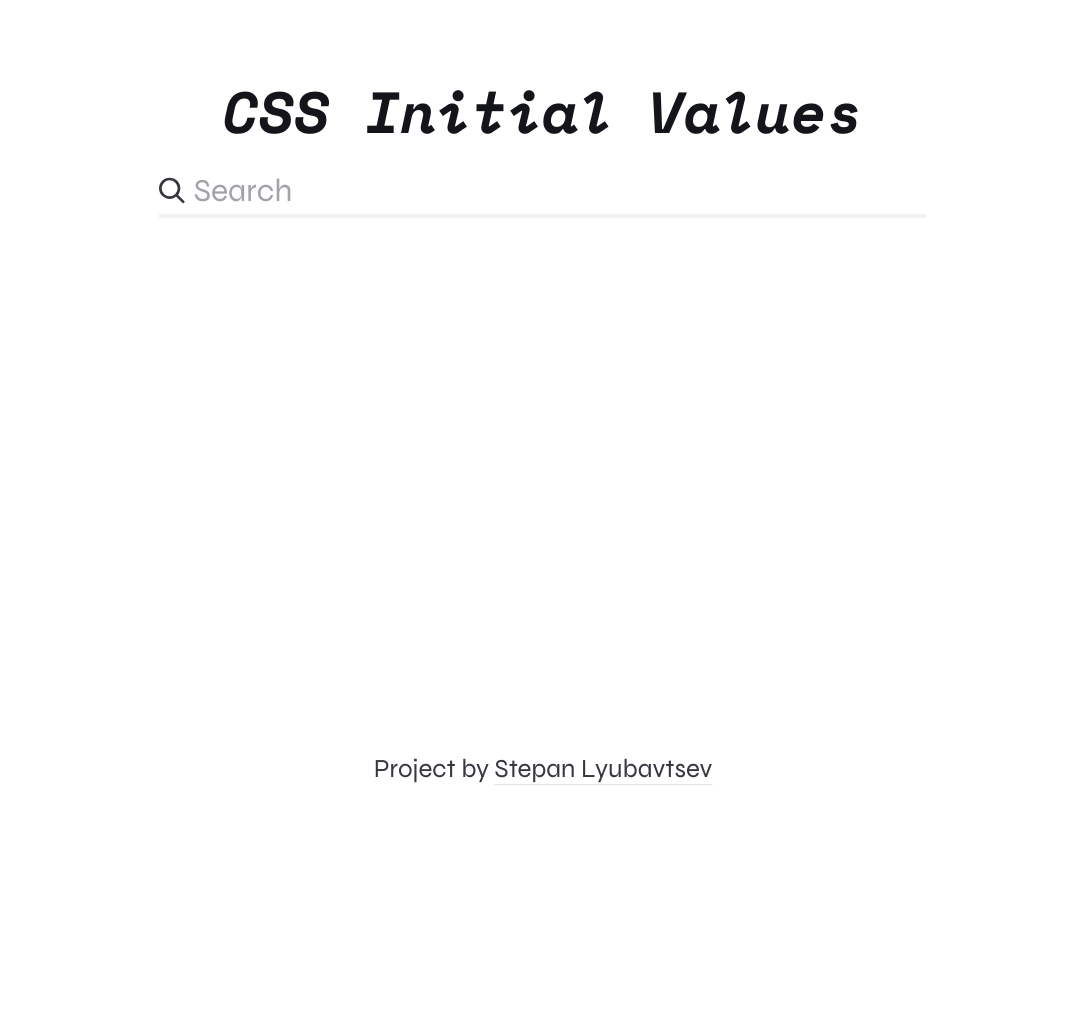
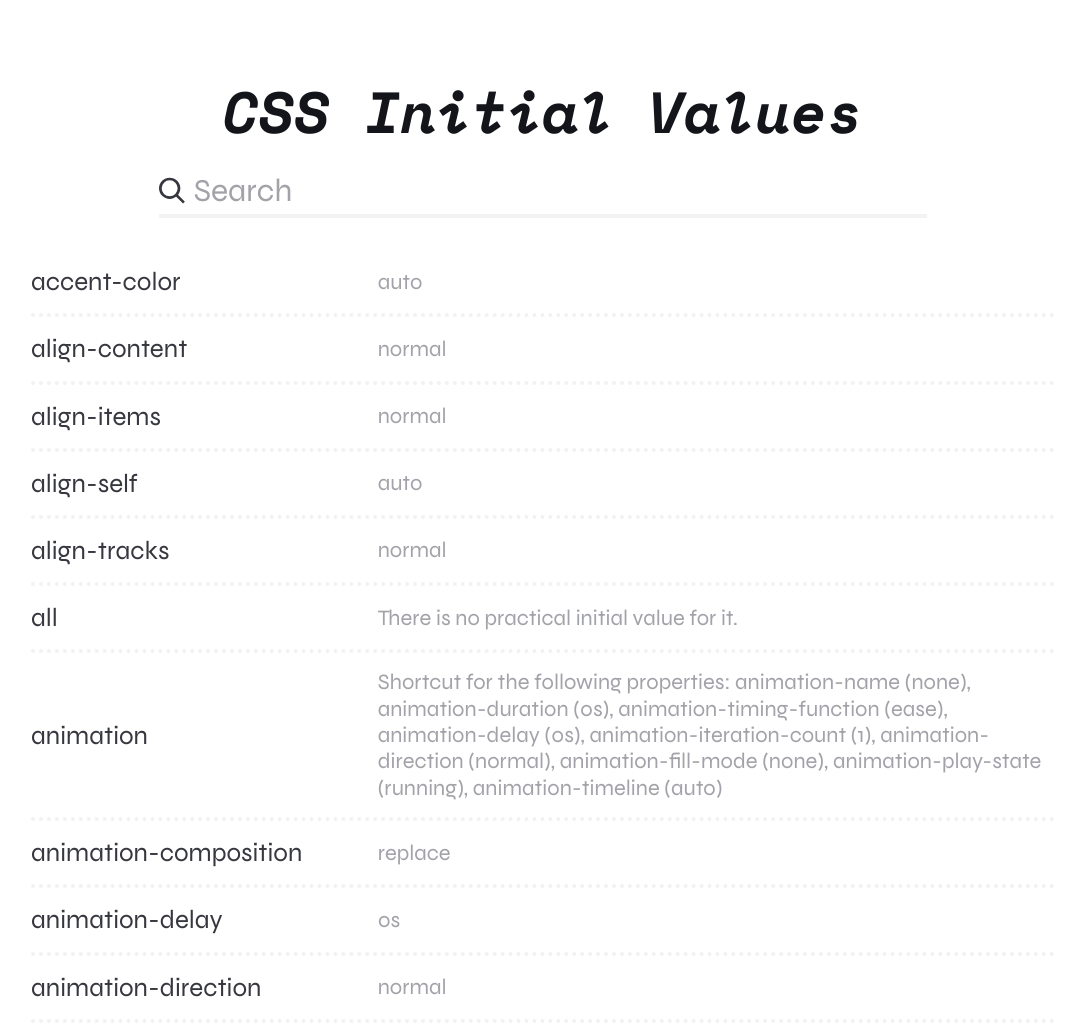
Before and after one commit to nameasy/css-initial-values, a plain HTML site: page index.html in a window 1280 px wide. Shown: the top 1026 px of the page, without its empty margins (97-1181 px from the left). Before the commit the page ends 800 px from the top, so only its background shows below. Drawn offline with nearby package versions, Linux system fonts and the light colour scheme.

Commit message:
Обновил пути

```diff
--- a/index.html
+++ b/index.html
@@ -36,7 +36,7 @@
       href="https://fonts.googleapis.com/css2?family=Space+Mono:ital,wght@0,400;0,700;1,400;1,700&family=Syne:wght@400..800&display=swap"
       rel="stylesheet"
     />
-    <link href="styles/index.css" rel="stylesheet" />
+    <link href="style.css" rel="stylesheet" />
   </head>
 
   <body>
@@ -87,6 +87,6 @@
         </div>
       </footer>
     </div>
-    <script src="scripts/index.js"></script>
+    <script src="script.js"></script>
   </body>
 </html>
```
